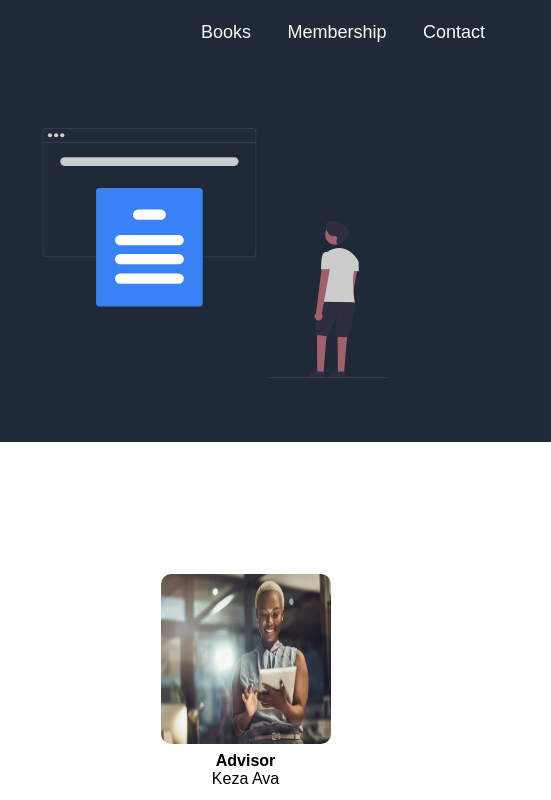
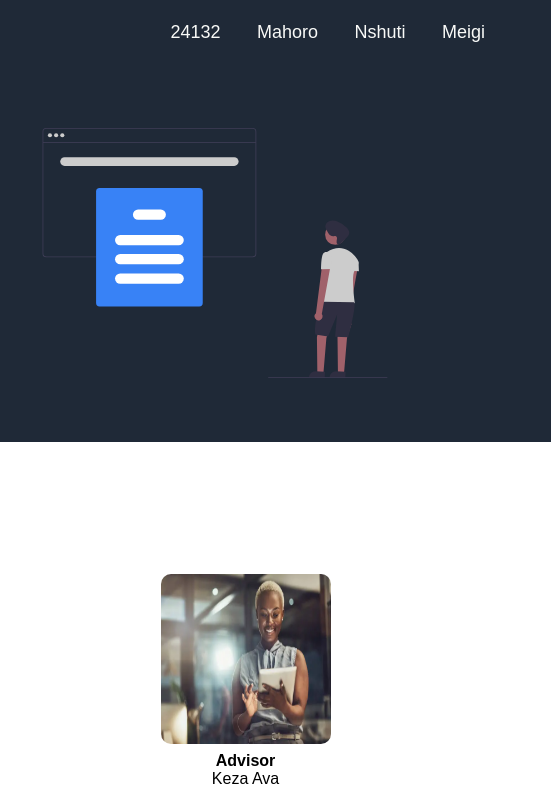
Before and after one commit to Meigi09/simple-digital-library-UI, a plain HTML site: page Landing-Page/index.html in a window 1280 px wide. Shown: the top 800 px of the page, 729-1280 px from the left. Drawn offline with Linux system fonts and the light colour scheme; a web font is replaced by a local one.

Commit message:
Update index.html

```diff
--- a/Landing-Page/index.html
+++ b/Landing-Page/index.html
@@ -13,9 +13,10 @@
         <img src="../images/logo.svg" alt="" width="10%" height="10%">
     </div>
     <div class="menu">
-        <a href="#book">Books</a>
-        <a href="#membership">Membership</a>
-        <a href="#contact">Contact</a>
+        <a href="#book">24132</a>
+        <a href="#membership">Mahoro</a>
+        <a href="#contact">Nshuti</a>
+        <a href="#contact">Meigi</a>
     </div>
 </div>
     <div class="section--1">
```
